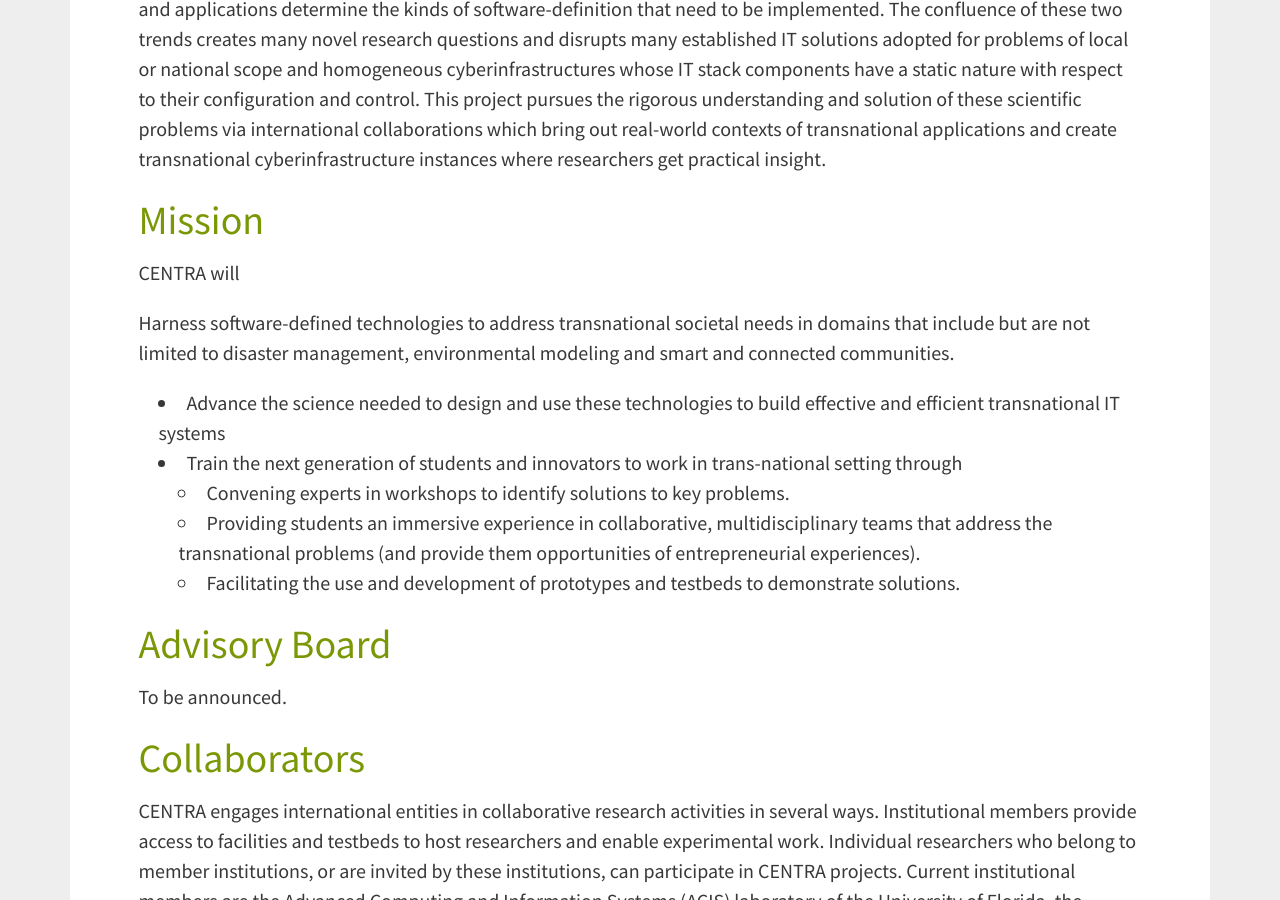
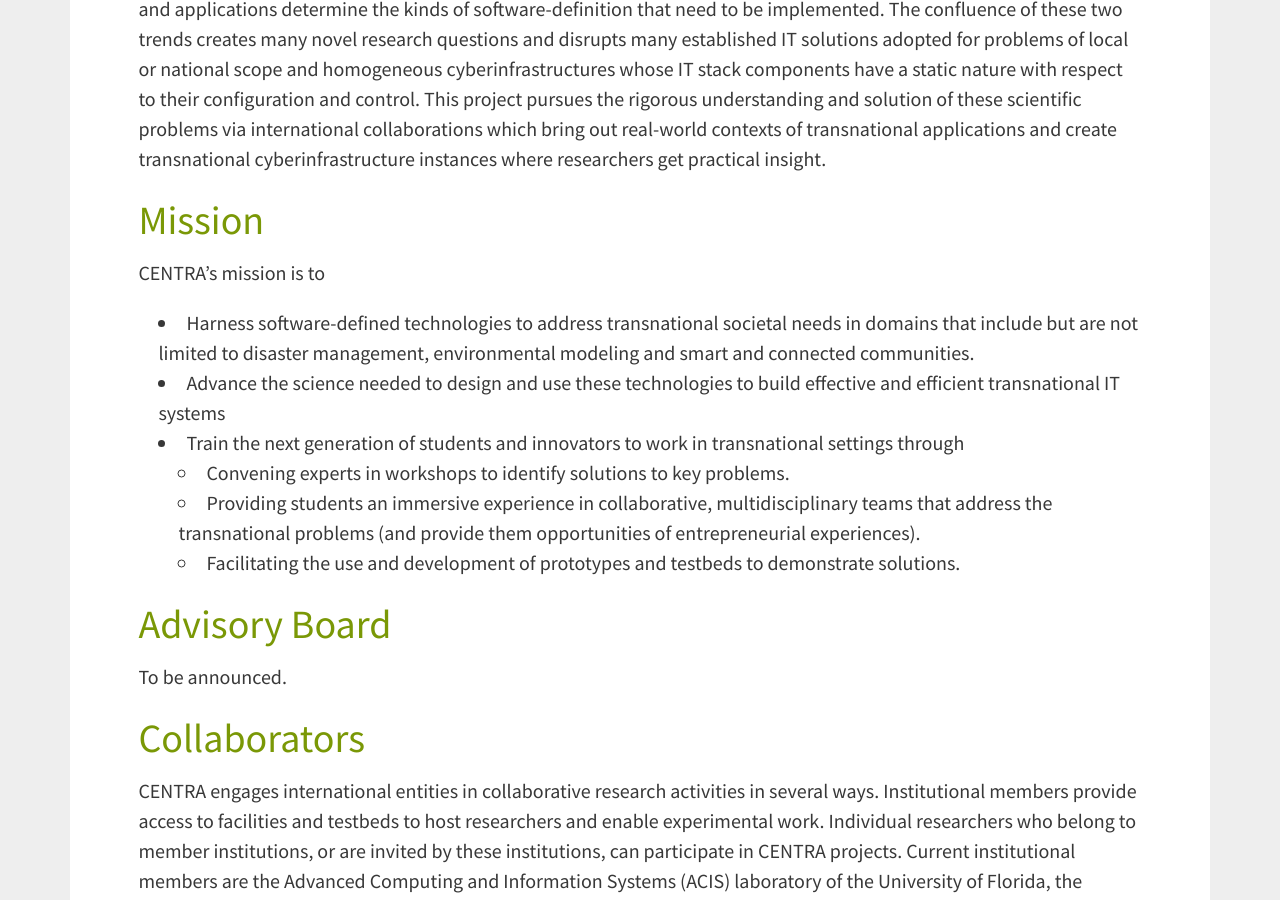
Before and after one commit to hmchou56/centra8, a Jekyll site: the page built from about.md, in a window 1280 px wide and 900 px high, scrolled down 1145 px. Built offline with Jekyll 4.4.1, drawn with Linux system fonts in a browser that asks for light colours; nearby versions of some CDN libraries.

Commit message:
minor text updates

```diff
--- a/about.md
+++ b/about.md
@@ -46,12 +46,11 @@
 
 # Mission
 
-CENTRA will
+CENTRA's mission is to
 
- Harness software-defined technologies to address transnational societal needs in domains that include but are not limited to disaster management, environmental modeling and smart and connected communities.
-
+* Harness software-defined technologies to address transnational societal needs in domains that include but are not limited to disaster management, environmental modeling and smart and connected communities.
 * Advance the science needed to design and use these technologies to build effective and efficient transnational IT systems
-* Train the next generation of students and innovators to work in trans-national setting through
+* Train the next generation of students and innovators to work in transnational settings through
 	* Convening experts in workshops to identify solutions to key problems.
 	* Providing students an immersive experience in collaborative, multidisciplinary teams that address the transnational problems (and provide them opportunities of entrepreneurial experiences).
 	* Facilitating the use and development of prototypes and testbeds to demonstrate solutions.
```
